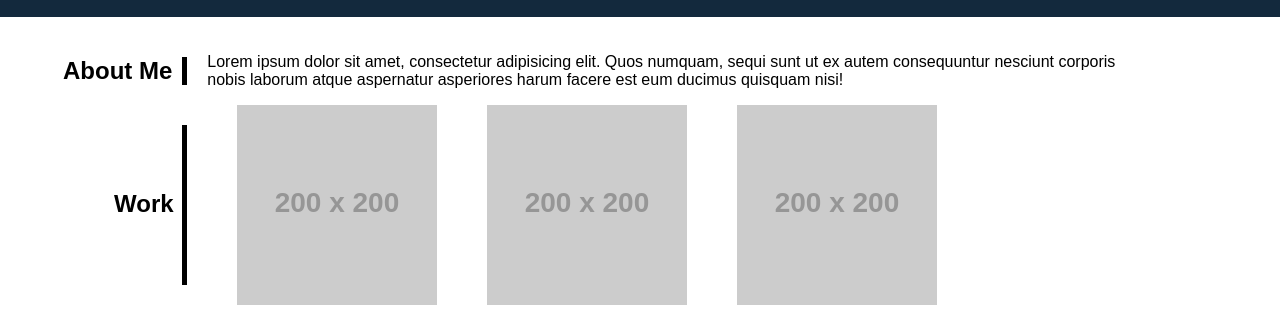
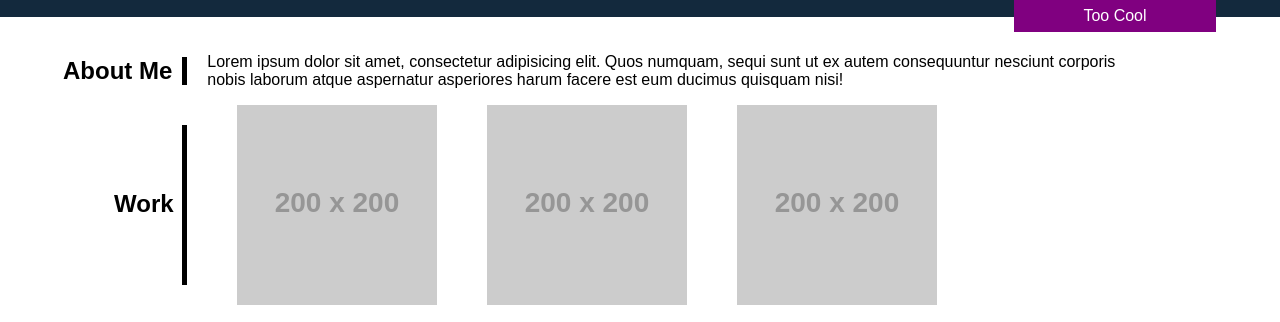
Before and after one commit to Barry25000/portfolio, a plain HTML site: page index.html in a window 1280 px wide. Shown: the part 83-405 px from the top of the page. Drawn offline with Linux system fonts and the light colour scheme; placeholder pictures from the web are drawn by us.

Commit message:
added pop_text, cleaned up css

```diff
--- a/assets/style.css
+++ b/assets/style.css
@@ -10,6 +10,7 @@ body {
     justify-content: space-between;
     background: #13293d;
     color: #fff;
+    position: relative;
   }
 
   header h1 {
@@ -28,6 +29,21 @@ body {
     padding: 14px 20px;
     text-decoration: none;
     text-align: right;
+  }
+
+  .pop_text {
+    height: 30px;
+    width: 200px;
+    background-color: purple;
+    position: absolute;
+    padding: 1px 1px 1px 1px;
+    bottom: -15px;
+    right: 5vw;
+    text-align: center;
+    justify-content: center;
+    align-items: center;
+    display: flex;
+
   }
 
   #about_me {
--- a/index.html
+++ b/index.html
@@ -21,6 +21,8 @@
             <a href="#contact_me">Contact Me</a>
             <a href="Resume">Resume</a>
         </nav>
+
+        <div class="pop_text">Too Cool</div>
 
     </header>
 
@@ -55,7 +57,7 @@
             <Nav>
             <p>630/327-7870</p>
             <a href="mailto:barryengler@gmail.com">barryengler@gmail.com</a>
-            <a href="https://dot.cards/barryengler">Dot Business Card</a>
+            <a href="https://dot.cards/barryengler" target="_blank">Dot Business Card</a>
             <a href="https://www.linkedin.com/in/barry-engler-745624182/">LinkedIn</a>
             </Nav>
 
```
